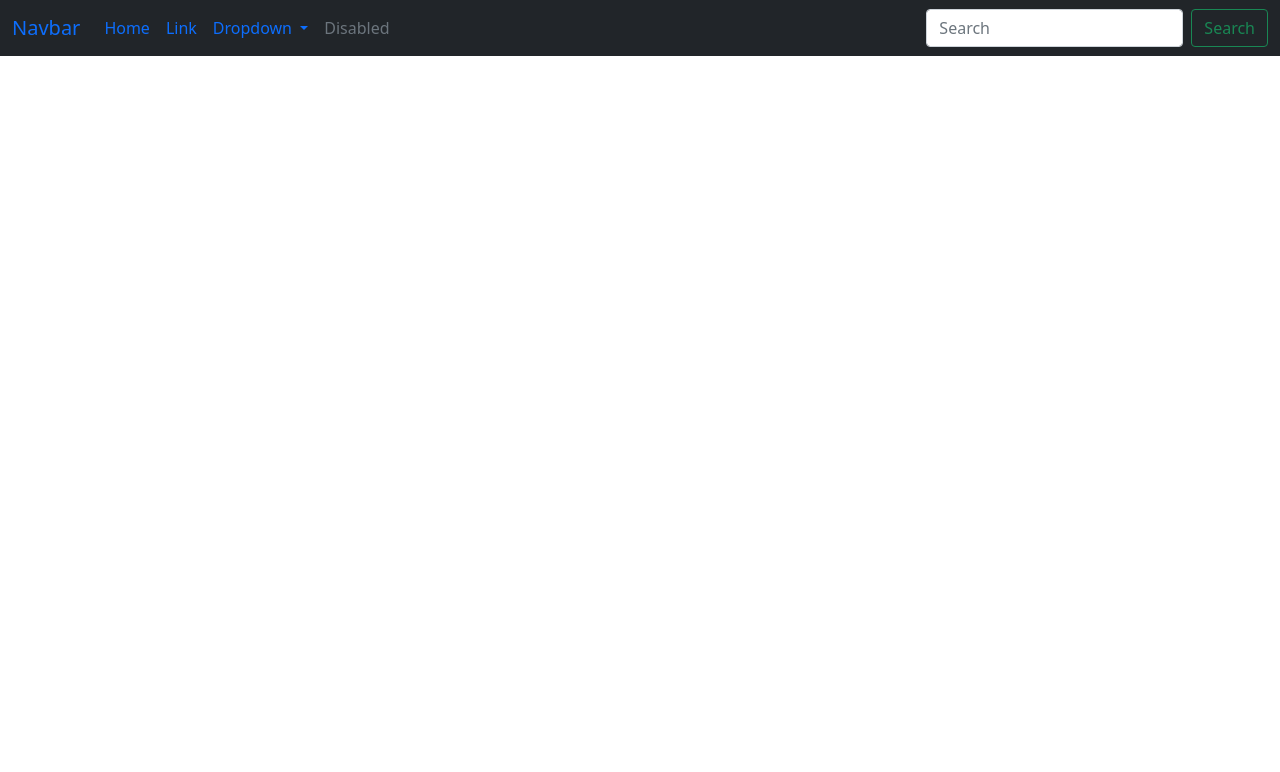
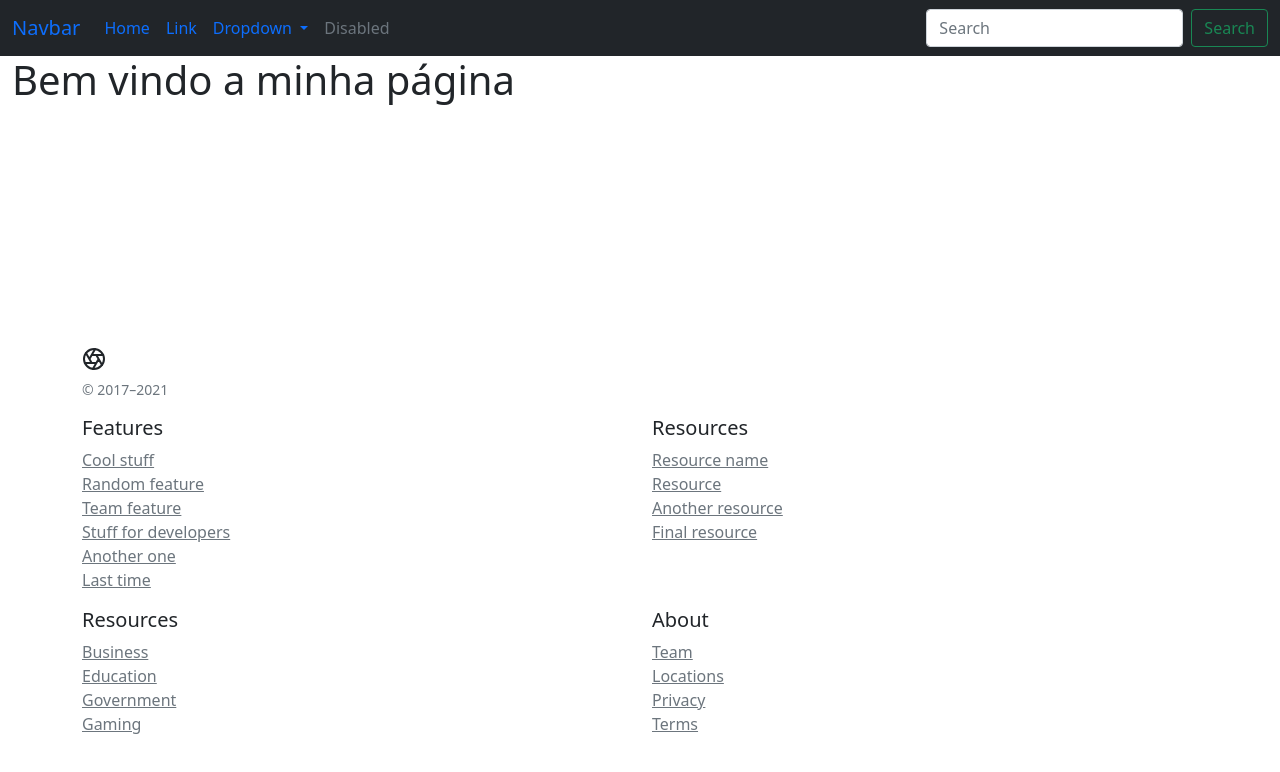
Before and after one commit to GustavoPaladini/templete-bootstrap, a plain HTML site: page index.html in a window 1280 px wide. Drawn offline with nearby package versions, Linux system fonts and the light colour scheme.

Commit message:
finish initial bootsatrap tamplete

```diff
--- a/index.html
+++ b/index.html
@@ -1,22 +1,27 @@
 <!doctype html>
 <html lang="pt-Br">
+
 <head>
     <!-- Required meta tags -->
     <meta charset="utf-8">
     <meta name="viewport" content="width=device-width, initial-scale=1">
 
     <!-- Bootstrap CSS -->
-    <link href="https://cdn.jsdelivr.net/npm/bootstrap@5.0.2/dist/css/bootstrap.min.css" rel="stylesheet" integrity="sha384-EVSTQN3/azprG1Anm3QDgpJLIm9Nao0Yz1ztcQTwFspd3yD65VohhpuuCOmLASjC" crossorigin="anonymous">
+    <link href="https://cdn.jsdelivr.net/npm/bootstrap@5.0.2/dist/css/bootstrap.min.css" rel="stylesheet"
+        integrity="sha384-EVSTQN3/azprG1Anm3QDgpJLIm9Nao0Yz1ztcQTwFspd3yD65VohhpuuCOmLASjC" crossorigin="anonymous">
 
     <title>Templete Bootstrap</title>
 </head>
+
 <body>
 
     <header>
         <nav class="navbar navbar-expand-lg bg-dark">
             <div class="container-fluid">
                 <a class="navbar-brand" href="#">Navbar</a>
-              <button class="navbar-toggler" type="button" data-bs-toggle="collapse" data-bs-target="#navbarSupportedContent" aria-controls="navbarSupportedContent" aria-expanded="false" aria-label="Toggle navigation">
+                <button class="navbar-toggler" type="button" data-bs-toggle="collapse"
+                    data-bs-target="#navbarSupportedContent" aria-controls="navbarSupportedContent"
+                    aria-expanded="false" aria-label="Toggle navigation">
                     <span class="navbar-toggler-icon"></span>
                 </button>
                 <div class="collapse navbar-collapse" id="navbarSupportedContent">
@@ -28,13 +33,16 @@
                             <a class="nav-link" href="#">Link</a>
                         </li>
                         <li class="nav-item dropdown">
-                    <a class="nav-link dropdown-toggle" href="#" id="navbarDropdown" role="button" data-bs-toggle="dropdown" aria-expanded="false">
+                            <a class="nav-link dropdown-toggle" href="#" id="navbarDropdown" role="button"
+                                data-bs-toggle="dropdown" aria-expanded="false">
                                 Dropdown
                             </a>
                             <ul class="dropdown-menu" aria-labelledby="navbarDropdown">
                                 <li><a class="dropdown-item" href="#">Action</a></li>
                                 <li><a class="dropdown-item" href="#">Another action</a></li>
-                      <li><hr class="dropdown-divider"></li>
+                                <li>
+                                    <hr class="dropdown-divider">
+                                </li>
                                 <li><a class="dropdown-item" href="#">Something else here</a></li>
                             </ul>
                         </li>
@@ -52,17 +60,75 @@
 
     </header>
     <main>
+        <div>
 
+        </div>
     </main>
     <div class="container-fluid">
-        <!-- Content here -->
+        <section>
+            <h1>Bem vindo a minha página</h1>
+        </section>
     </div>
-    <footer>
-
+    <footer class="container py-5 fixed-bottom">
+        <div class="row">
+            <div class="col-12 col-md">
+                <svg xmlns="http://www.w3.org/2000/svg" width="24" height="24" fill="none" stroke="currentColor"
+                    stroke-linecap="round" stroke-linejoin="round" stroke-width="2" class="d-block mb-2" role="img"
+                    viewBox="0 0 24 24">
+                    <title>Product</title>
+                    <circle cx="12" cy="12" r="10"></circle>
+                    <path
+                        d="M14.31 8l5.74 9.94M9.69 8h11.48M7.38 12l5.74-9.94M9.69 16L3.95 6.06M14.31 16H2.83m13.79-4l-5.74 9.94">
+                    </path>
+                </svg>
+                <small class="d-block mb-3 text-muted">© 2017–2021</small>
+            </div>
+            <div class="col-6 col-md">
+                <h5>Features</h5>
+                <ul class="list-unstyled text-small">
+                    <li><a class="link-secondary" href="#">Cool stuff</a></li>
+                    <li><a class="link-secondary" href="#">Random feature</a></li>
+                    <li><a class="link-secondary" href="#">Team feature</a></li>
+                    <li><a class="link-secondary" href="#">Stuff for developers</a></li>
+                    <li><a class="link-secondary" href="#">Another one</a></li>
+                    <li><a class="link-secondary" href="#">Last time</a></li>
+                </ul>
+            </div>
+            <div class="col-6 col-md">
+                <h5>Resources</h5>
+                <ul class="list-unstyled text-small">
+                    <li><a class="link-secondary" href="#">Resource name</a></li>
+                    <li><a class="link-secondary" href="#">Resource</a></li>
+                    <li><a class="link-secondary" href="#">Another resource</a></li>
+                    <li><a class="link-secondary" href="#">Final resource</a></li>
+                </ul>
+            </div>
+            <div class="col-6 col-md">
+                <h5>Resources</h5>
+                <ul class="list-unstyled text-small">
+                    <li><a class="link-secondary" href="#">Business</a></li>
+                    <li><a class="link-secondary" href="#">Education</a></li>
+                    <li><a class="link-secondary" href="#">Government</a></li>
+                    <li><a class="link-secondary" href="#">Gaming</a></li>
+                </ul>
+            </div>
+            <div class="col-6 col-md">
+                <h5>About</h5>
+                <ul class="list-unstyled text-small">
+                    <li><a class="link-secondary" href="#">Team</a></li>
+                    <li><a class="link-secondary" href="#">Locations</a></li>
+                    <li><a class="link-secondary" href="#">Privacy</a></li>
+                    <li><a class="link-secondary" href="#">Terms</a></li>
+                </ul>
+            </div>
+        </div>
     </footer>
 
-    <script src="https://cdn.jsdelivr.net/npm/bootstrap@5.0.2/dist/js/bootstrap.bundle.min.js" integrity="sha384-MrcW6ZMFYlzcLA8Nl+NtUVF0sA7MsXsP1UyJoMp4YLEuNSfAP+JcXn/tWtIaxVXM" crossorigin="anonymous"></script>
+    <script src="https://cdn.jsdelivr.net/npm/bootstrap@5.0.2/dist/js/bootstrap.bundle.min.js"
+        integrity="sha384-MrcW6ZMFYlzcLA8Nl+NtUVF0sA7MsXsP1UyJoMp4YLEuNSfAP+JcXn/tWtIaxVXM"
+        crossorigin="anonymous"></script>
 
 
 </body>
+
 </html>
```
Lines whose indentation alone changed are shown as unchanged.
